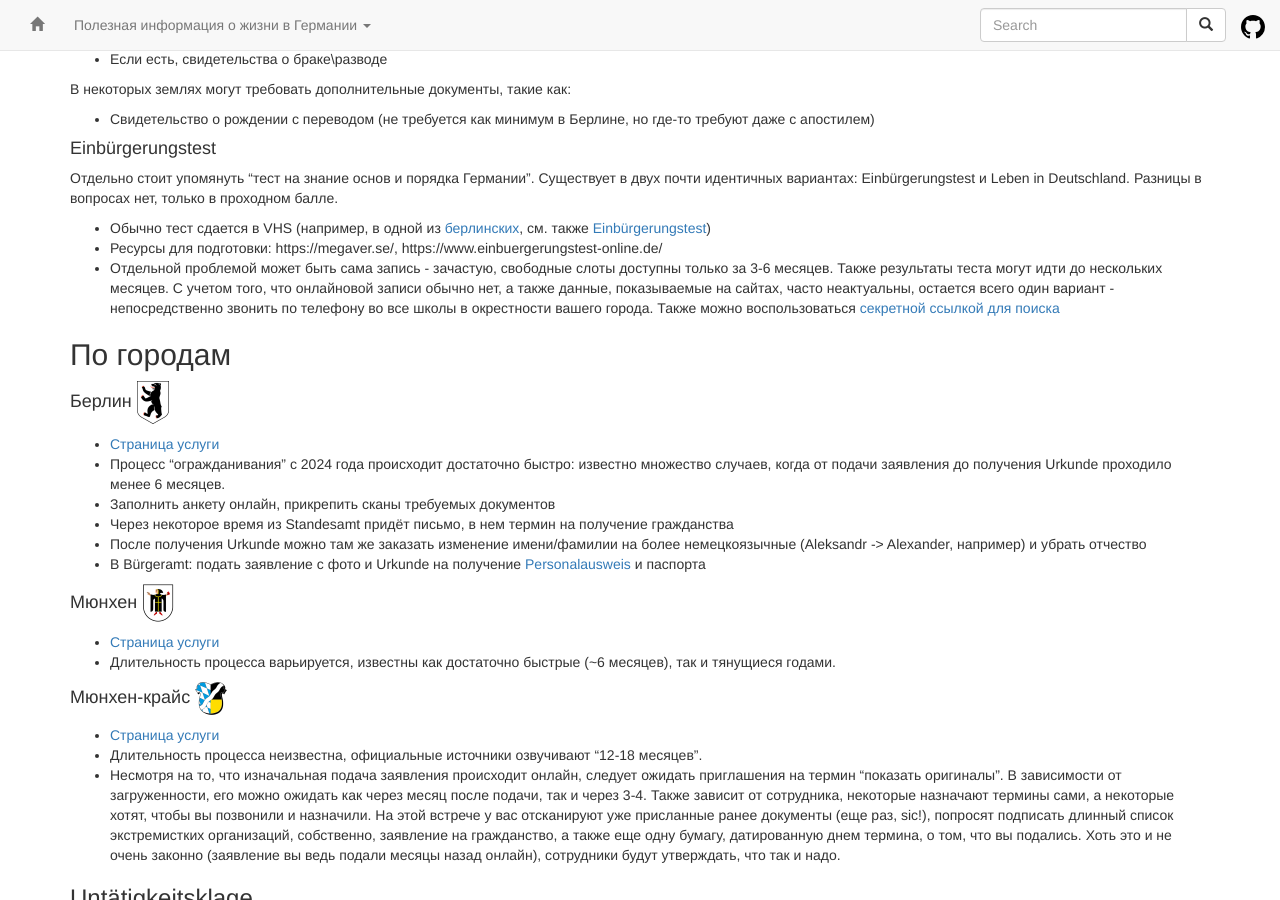
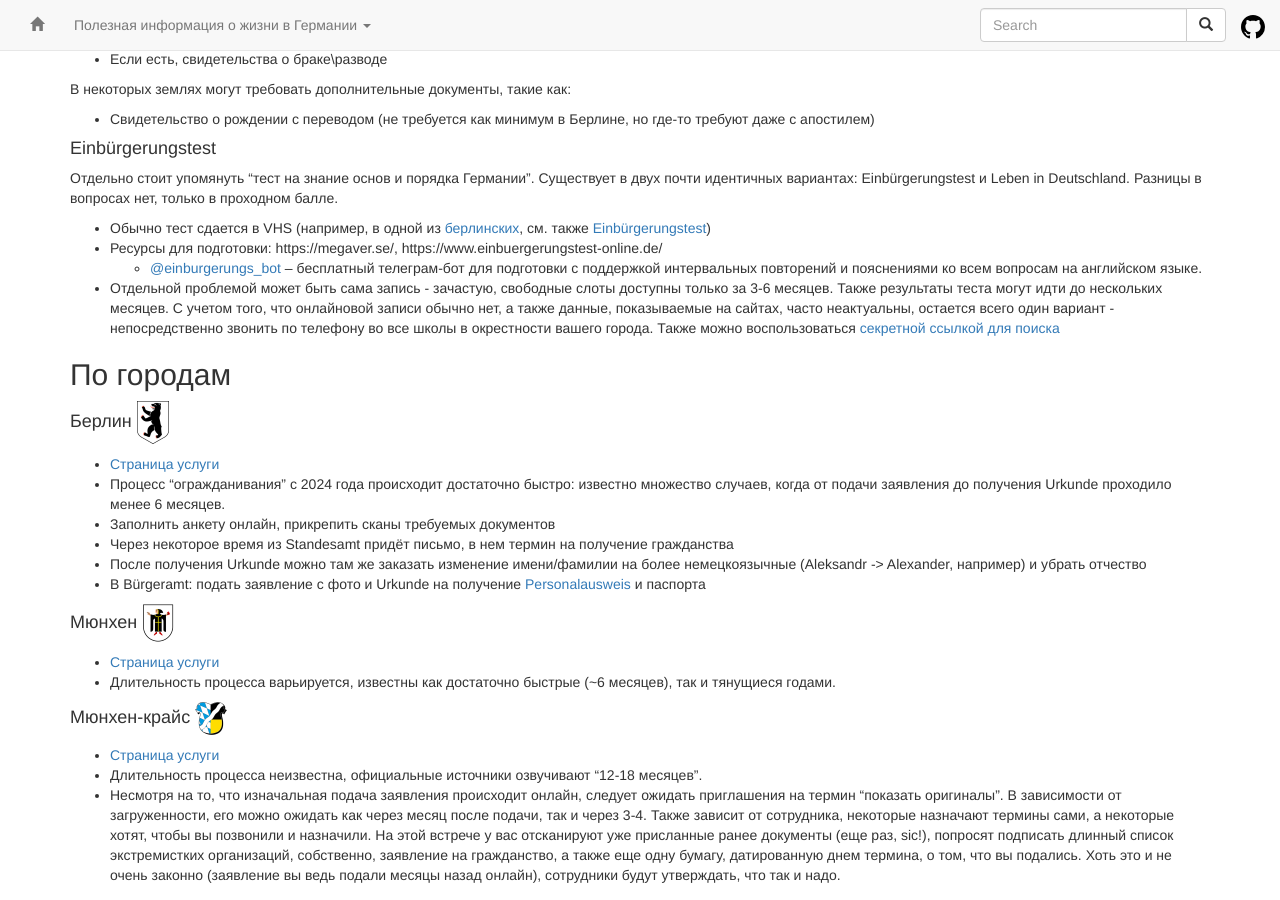
Before and after one commit to ru-de/faq, a Jekyll site: the page built from pages/Гражданство.md, in a window 1280 px wide and 900 px high, scrolled down 414 px. Built offline with Jekyll 4.4.1, drawn with Linux system fonts in a browser that asks for light colours; nearby versions of some CDN libraries.

Commit message:
sync github pages

```diff
--- a/pages/Гражданство.md
+++ b/pages/Гражданство.md
@@ -29,6 +29,7 @@ Einbürgerungstest и Leben in Deutschland. Разницы в вопросах
 
 * Обычно тест сдается в VHS (например, в одной из [берлинских](https://www.berlin.de/vhs/), см. также [Einbürgerungstest](https://www.berlin.de/vhs/service/einbuergerung/deutscher-einbuergerungstest/))
 * Ресурсы для подготовки: https://megaver.se/, https://www.einbuergerungstest-online.de/
+  * [@einburgerungs_bot](https://t.me/einburgerungs_bot) – бесплатный телеграм-бот для подготовки с поддержкой интервальных повторений и пояснениями ко всем вопросам на английском языке.
 * Отдельной проблемой может быть сама запись - зачастую, свободные слоты доступны только за 3-6 месяцев.
   Также результаты теста могут идти до нескольких месяцев. С учетом того, что онлайновой записи обычно нет, а также данные,
   показываемые на сайтах, часто неактуальны, остается всего один вариант - непосредственно звонить по телефону во
```
